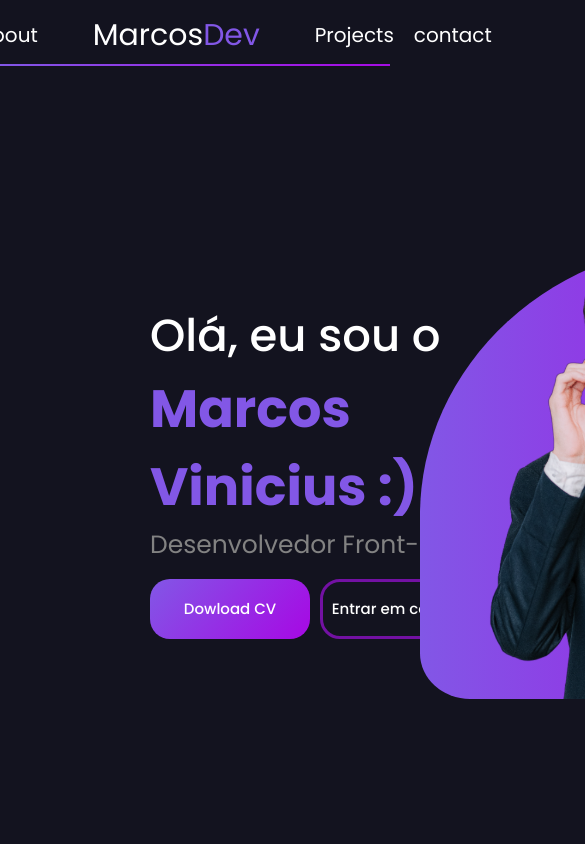
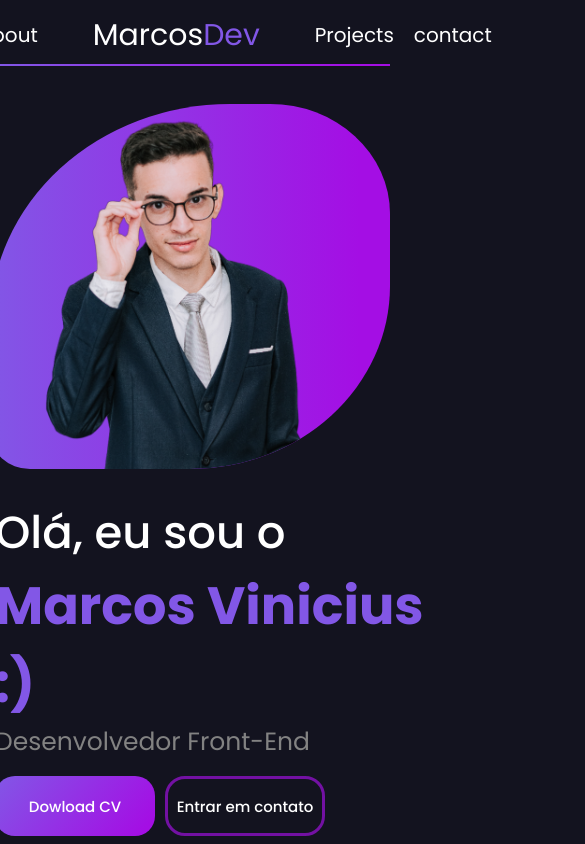
Before and after one commit to MarcosViniciusDev22/Meu-portifolio, a plain HTML site: page index.html in a window 390 px wide. Shown: the top 844 px of the page, 585 px wide, since content can reach past the window. Drawn offline with nearby package versions, Linux system fonts and the light colour scheme; a web font is replaced by a local one.

Commit message:
inserindo a responsividade no site, irei hospedar o site para analisar na tela do celular, falta terminar o media query pra celular e adcionar os conteudos corretos no site

```diff
--- a/css/style1.css
+++ b/css/style1.css
@@ -105,7 +105,15 @@ a{
 
 .featured-box{
     display: flex;
+    align-items: center;
+    justify-content: center;
     height: 800px;
+}
+
+.home-container{
+    display: flex;
+    align-items: center;
+    justify-content: center;
 }
 
 .left-side{
@@ -115,6 +123,8 @@ a{
     flex-direction: column;
     width: 100%;
     margin-left:150px;
+    -ms-flex-order: 1;
+    order: 1;
 }
 
 .right-side{
@@ -122,6 +132,8 @@ a{
     display: flex;
     align-items: center;
     justify-content: center;
+    -ms-flex-order: 2;
+    order: 2;
 }
 
 .right-side img{
@@ -487,6 +499,7 @@ input:checked + label .descripition{
     width: 100%;
     height: 60px;
     background-image: none;
+    margin-top: 50px;
 }
 
 .text-footer{
@@ -504,3 +517,39 @@ input:checked + label .descripition{
     height: 0.1rem;
     background-image: linear-gradient(90deg, #8257E6 0%, #A40EE4 92.32%);
 }
+
+@media only screen and (max-width: 1300px){
+    .left-side{
+        margin-left: 50px;
+    }
+
+    .container-projects{
+        flex-direction: column;
+    }
+
+    .video{
+        width: 500px;
+        height: 300px;
+    }
+}
+
+@media only screen and (max-width: 930px){
+    .home-container{
+        flex-direction: column;
+        gap: 30px;
+    }
+
+    .left-side{
+        -ms-flex-order: 2;
+        order: 2;
+    }
+
+    .right-side{
+        -ms-flex-order: 1;
+        order: 1;
+    }
+
+    .right-side img{
+        width: 400px;
+    }
+}
--- a/index.html
+++ b/index.html
@@ -31,6 +31,7 @@
 
     <main class="main" id="home">
         <section class="featured-box">
+            <div class="home-container">
                 <div class="left-side">
                     <div class="hello">
                         <p>Olá, eu sou o</p>
@@ -48,6 +49,7 @@
                 </div>
                 <div class="right-side">
                         <img src="./img/noivo-menor.png" alt="">
+                </div>
             </div>
         </section>
         <!--about me-->
@@ -102,7 +104,7 @@
         </section>
         <!--projects-->
         <section class="featured-box">
-            <div class="container-projects" id="project-3">
+            <div class="container-projects" id="project-1">
                  <div class="left-side-projects">
                      <video class="video" controls>
                          <source src="movie.mp4" type="video/mp4">
@@ -110,7 +112,6 @@
                  </div>
                  <div class="right-side-projects">
                      <div class="about-project">
-                        <a href="#project-3"></a>
                          <p class="title-project">nome projeto</p>
                          <p class="text-project">Lorem ipsum dolor sit amet consectetur adipisicing elit. Incidunt veritatis assumenda sunt culpa temporibus minima quasi fugit harum, id, ad blanditiis! Dignissimos illo officia, minus beatae sed nostrum perspiciatis</p>
                      </div>
@@ -118,7 +119,7 @@
             </div>
          </section>
         <section class="featured-box">
-            <div class="container-projects" id="project-3">
+            <div class="container-projects" id="project-2">
                  <div class="left-side-projects">
                      <video class="video" controls>
                          <source src="movie.mp4" type="video/mp4">
@@ -126,7 +127,7 @@
                  </div>
                  <div class="right-side-projects">
                      <div class="about-project">
-                        <a href="#project-3"></a>
+                        <a href="#project-2"></a>
                          <p class="title-project">nome projeto</p>
                          <p class="text-project">Lorem ipsum dolor sit amet consectetur adipisicing elit. Incidunt veritatis assumenda sunt culpa temporibus minima quasi fugit harum, id, ad blanditiis! Dignissimos illo officia, minus beatae sed nostrum perspiciatis</p>
                      </div>
```
Lines whose indentation alone changed are shown as unchanged.
